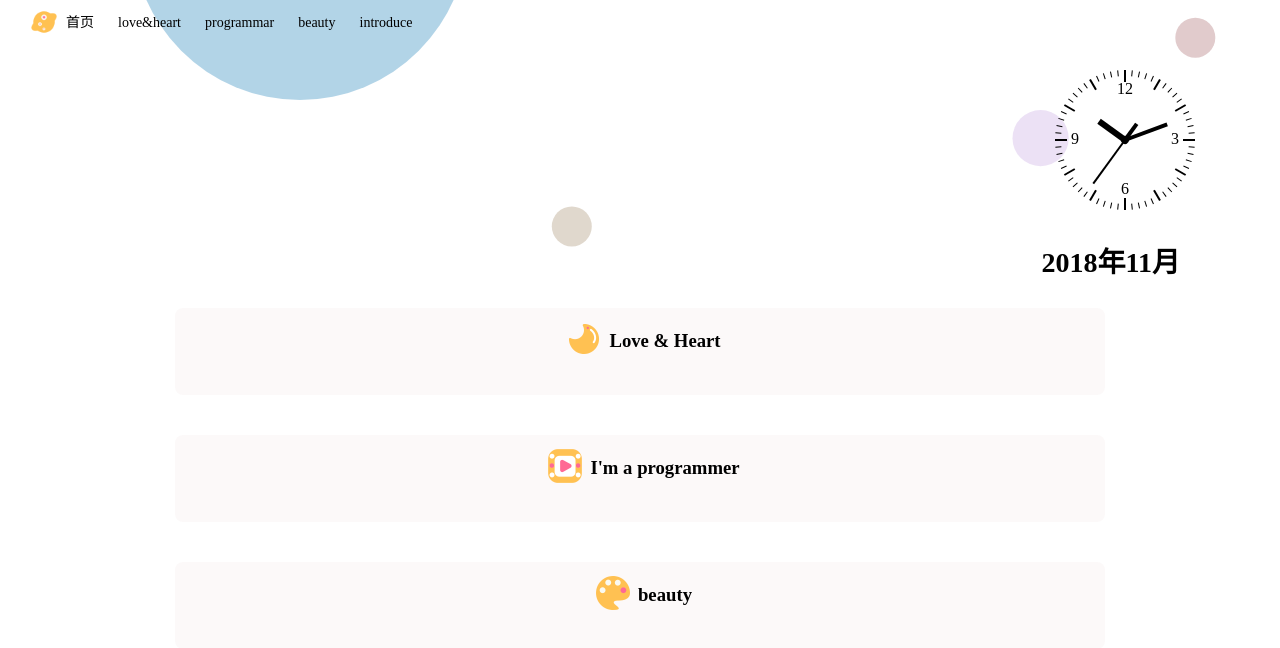
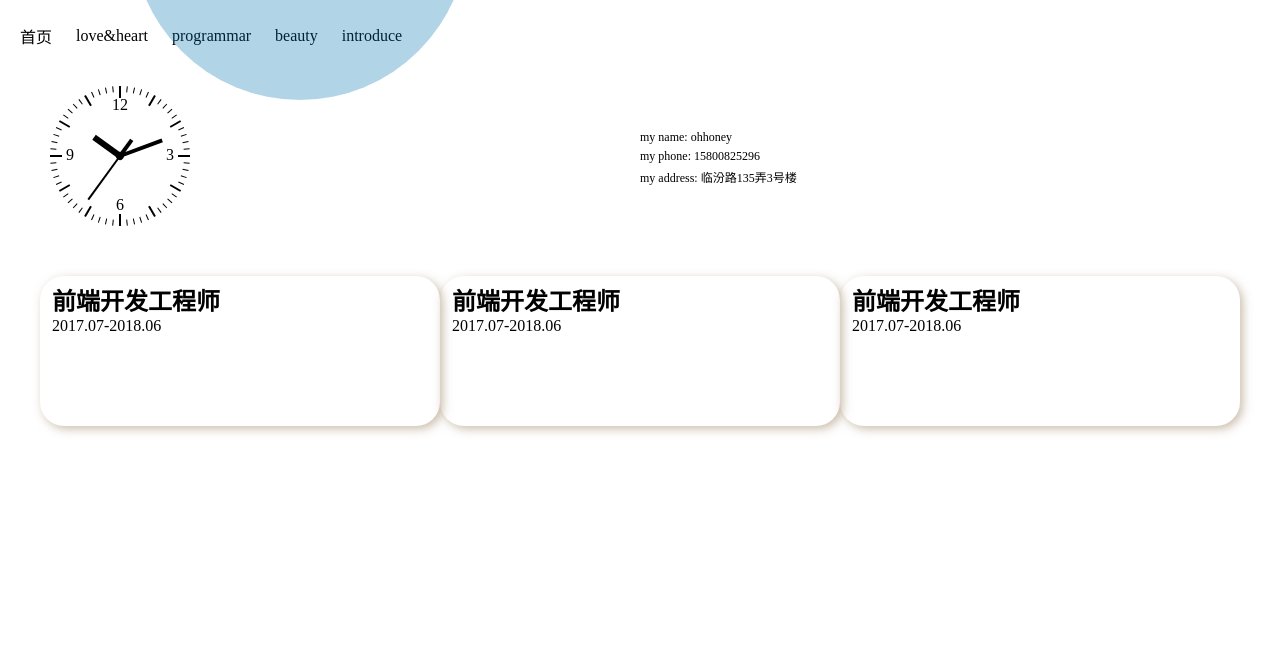
Before and after one commit to OHHONEY/doubleworld, a Vue app: page /#/home in a window 1280 px wide. Shown: the top 648 px of the page. Built offline with nearby package versions, Linux system fonts and the light colour scheme.

Commit message:
加入babel,更新主页

```diff
--- a/package.json
+++ b/package.json
@@ -12,7 +12,8 @@
 	"license": "ISC",
 	"devDependencies": {
 		"babel-core": "^6.26.3",
-		"babel-loader": "^8.0.4",
+		"babel-loader": "^7.1.5",
+		"babel-preset-env": "^1.7.0",
 		"clean-webpack-plugin": "^1.0.0",
 		"css-loader": "^1.0.1",
 		"file-loader": "^2.0.0",
--- a/src/App.vue
+++ b/src/App.vue
@@ -1,23 +1,22 @@
 <template>
 	<div class="app_root">
-        <!-- 背景（底色 和 圆）-->
+		<header>
+			<div class="canvas_background_box">
 				<canvas id="app_canvas"></canvas>
-        <!-- 背景上的浮动的星星  在小范围内移动-->
-        <!-- <canvas id="stars_canvas"></canvas> -->
-        <!-- 导航 -->
+			</div>
 			<ul>
 				<li v-for="(item, i) in navs" :key="i" class="nav_item">{{item}}</li>
 			</ul>
-        <!-- 当前日期 -->
-        <div class="content">
+			<pointer-clock />
+		</header>
+        <div class="router-view-box">
+            <router-view></router-view>
+        </div>
+
 		<!-- <transition name="bounce" appear-active-class="animated fadeInLeft delay-3s"
                 enter-active-class="animated fadeInLeft">
                 <h1 v-show="ifanimate">{{new Date().getDate()}}</h1>
             </transition> -->
-            <pointer-clock/>
-            <h2>{{new Date().getFullYear() + '年' + Number(new Date().getMonth() + 1) + '月'}}</h2>
-            <router-view></router-view>
-        </div>
 	</div>
 </template>
 
@@ -33,8 +32,7 @@ import pointerClock from './component/pointerClock/pointerClock.vue'
 				context: {},
 				temp: 0, //记录上下左右移动
 				MAX_STAR_NUMBER: 100, // 页面星星数
-                round: [
-                    {
+				round: [{
 						color: 'rgba(154,125,91,0.3)'
 					},
 					{
@@ -77,22 +75,22 @@ import pointerClock from './component/pointerClock/pointerClock.vue'
 				// 画背景圆 (顶部半圆)
 				context.fillStyle = 'rgba(0,112,174,0.3)';
 				context.beginPath();
-                context.arc(300, -68, 168, 0, Math.PI*2, true);
+				context.arc(300, -68, 168, 0, Math.PI * 2, true);
 				context.closePath();
 				context.fill();
 
 				// 画随机半径圆 （20 - 100）
-                this.round.map( item => {
-                    item.R = Math.random() * 100;
-                    item.R = item.R < 20 ? 20 : item.R; //圆的随机半径 (20-100)
-                    item.X = Math.random() * app_canvas.width;
-                    item.Y = Math.random() * app_canvas.height;
-                    context.fillStyle = item.color;
-                    context.beginPath();
-                    context.arc(item.X, item.Y, item.R, 0, Math.PI*2, true);
-                    context.closePath();
-                    context.fill();
-                });
+				// this.round.map(item => {
+				// 	item.R = Math.random() * 100;
+				// 	item.R = item.R < 20 ? 20 : item.R; //圆的随机半径 (20-100)
+				// 	item.X = Math.random() * app_canvas.width;
+				// 	item.Y = Math.random() * app_canvas.height;
+				// 	context.fillStyle = item.color;
+				// 	context.beginPath();
+				// 	context.arc(item.X, item.Y, item.R, 0, Math.PI * 2, true);
+				// 	context.closePath();
+				// 	context.fill();
+				// });
 
 			},
 			draw_starts() {
@@ -104,8 +102,8 @@ import pointerClock from './component/pointerClock/pointerClock.vue'
 				//画小星星
 				// 0 ~ 100
 				let start_index = 0;
-                while(start_index < this.MAX_STAR_NUMBER) {
-                    start_index ++;
+				while (start_index < this.MAX_STAR_NUMBER) {
+					start_index++;
 					this.stars[start_index] = {
 						star_x: Math.random() * stars_canvas.width,
 						star_y: Math.random() * stars_canvas.height,
@@ -113,7 +111,8 @@ import pointerClock from './component/pointerClock/pointerClock.vue'
 					}
 					context.fillStyle = 'rgb(191,155,222)';
 					context.beginPath();
-                    context.arc(this.stars[start_index].star_x, this.stars[start_index].star_y, this.stars[start_index].start_r, 0, Math.PI*2, true);
+					context.arc(this.stars[start_index].star_x, this.stars[start_index].star_y, this.stars[start_index].start_r, 0,
+						Math.PI * 2, true);
 					context.closePath();
 					context.fill();
 				}
@@ -128,8 +127,7 @@ import pointerClock from './component/pointerClock/pointerClock.vue'
 					if (this.temp % 2 == 0) {
 						item.star_y -= Math.random() / 5;
 						item.star_x += Math.random() / 5;
-                    }
-                    else {
+					} else {
 						item.star_y += Math.random() / 5;
 						item.star_x -= Math.random() / 5;
 					}
@@ -139,7 +137,7 @@ import pointerClock from './component/pointerClock/pointerClock.vue'
 				for (var i in this.stars) {
 					context.fillStyle = 'rgb(191,155,222)';
 					context.beginPath();
-                    context.arc(this.stars[i].star_x, this.stars[i].star_y, this.stars[i].start_r, 0, Math.PI*2, true);
+					context.arc(this.stars[i].star_x, this.stars[i].star_y, this.stars[i].start_r, 0, Math.PI * 2, true);
 					context.closePath();
 					context.fill();
 				}
@@ -149,26 +147,24 @@ import pointerClock from './component/pointerClock/pointerClock.vue'
 			// 事件代理
 			eventAgent() {
 				let fatherElement = document.getElementById('stars_canvas');
-                fatherElement.addEventListener('click', (event)=>{
+				fatherElement.addEventListener('click', (event) => {
 					let e = event || window.event;
 					let targetElement = e.target || e.srcElement; // e.srcElement: IE的目标事件
 					if (targetElement) {
 						alert(targetElement)
 					}
-                },false)
+				}, false)
 			}
 
 		},
 		mounted() {
 			this.initCanvas();
 			this.draw_background();
-            // this.draw_starts();
-            // this.animate();
 			this.$router.push('/home');
 			// this.eventAgent();
 			setTimeout(() => {
 				this.ifanimate = true
-            },1000)
+			}, 1000)
 		}
 	};
 
@@ -179,44 +175,48 @@ import pointerClock from './component/pointerClock/pointerClock.vue'
 		font-family: "louisvillepoet";
 		src: url("./asset/font/louisvillepoet-regular.ttf");
 	}
+
 	p {
 		font-family: 'louisvillepoet';
 		font-size: 24px;
 	}
+
 	.app_root {
 		width: 100%;
 		height: 100%;
-		.avtar-text {
-			padding: 16px 6px;
-			font-family: "louisvillepoet";
-			font-size: 24px;
 	}
-        ul {
+
+	header {
+		padding: 16px 20px;
+
+		.canvas_background_box {
 			position: absolute;
 			top: 0;
 			left: 0;
-            height: 36px;
-            line-height: 36px;
+		}
+
+		ul {
             list-style: none;
-            margin: 4px 26px;
-            padding-left: 16px;
+            z-index: 1;
+
 			.nav_item {
 				display: inline-block;
-                font-size: 14px;
-                margin-left: 24px;
+				padding: 8px 0px;
+				vertical-align: middle;
+				font-size: 16px;
+                margin-right: 24px;
+                &:last-child {
+                    margin-right: 0;
+                    // 最后一个li之后没有其他li, parents盒子已经设置了左右内边距
                 }
             }
-        ul::before {
-            content: '';
-            position: absolute;
-            top: 0;
-            left: 0;
-            background-image: url('./asset/imgs/star.png');
-            background-size: cover;
-            background-repeat: no-repeat;
-            height: 36px;
-            width: 36px;
+
 		}
+	}
+
+
+
+
 
 	.content {
 		position: absolute;
@@ -226,11 +226,13 @@ import pointerClock from './component/pointerClock/pointerClock.vue'
 		margin: 40px auto;
 		padding: 0 20px;
 		background: rgba(0, 0, 0, 0);
+
 		h1 {
 			float: right;
 			margin-right: 80px;
 			font-size: 64px;
 		}
+
 		h2 {
 			clear: both;
 			float: right;
@@ -239,6 +241,5 @@ import pointerClock from './component/pointerClock/pointerClock.vue'
 			margin-bottom: 28px;
 		}
 	}
-	}
 
 </style>
--- a/src/component/pointerClock/pointerClock.vue
+++ b/src/component/pointerClock/pointerClock.vue
@@ -2,9 +2,14 @@
 	<!-- 此文件在h5页面绘制指针时钟  -->
 	<!-- 指针时钟有时针、分针和秒针 长度固定  分针和秒针等长 分针和时针等宽 秒针较细-->
 	<div id="pointer-clock">
-		<canvas id="clock-canvas" width="200" height="200" style="float: right; margin-right: 35px">
+		<canvas id="clock-canvas" width="200" height="200">
 			<!-- 先绘制静态表盘 绘制静态时针（根据系统时间） -->
 		</canvas>
+        <div class="introduction">
+            <p>my name: ohhoney</p>
+            <p>my phone: 15800825296</p>
+            <p>my address: 临汾路135弄3号楼</p>
+        </div>
 	</div>
 </template>
 
@@ -144,8 +149,17 @@
 </script>
 
 <style lang="less" scoped>
-.clock-canvas {
-    float: right;
-    margin-right: 35px;
+#pointer-clock {
+    position: relative;
+}
+.introduction {
+    position: absolute;
+    top: 50%;
+    left: 50%;
+    transform: translateX(0) translateY(-50%);
+    p {
+        font-size: 12px;
+        margin: 4px 0; //利用BFC
+    }
 }
 </style>
--- a/src/index.html
+++ b/src/index.html
@@ -14,8 +14,8 @@
 		}
 
 		body {
-			width: 100vw;
-			height: 100vh;
+			width: 100vw; /*视宽*/
+			height: 100vh; /*视高*/
 			/* background-color: rgb(72, 32, 42); */
 		}
 	</style>
--- a/src/main.js
+++ b/src/main.js
@@ -2,7 +2,10 @@ import Vue from 'vue';
 import root from './App.vue';
 import router from './router';
 import animate from 'animate.css'
+
 Vue.use(animate)
+// https://daneden.github.io/animate.css/
+// css3动画库
 
 new Vue({
     router,
--- a/src/pages/homepage/home.vue
+++ b/src/pages/homepage/home.vue
@@ -1,13 +1,33 @@
 <template>
-	<div class="home" id="home-events">
-		<!-- 大事记 -->
-		<transition-group name='events' tag="p">
+	<!-- 以卡片形式展示的数据 -->
+	<div class="home">
+		<!-- 个人工作经历 -->
+		<!-- 层叠的盒子 -->
+
+		<div class="flex_box">
+			<div class="work_experience_card" @click.prevent="front($event)" style="{background-color: 'rgb(154, 125, 91)'}">
+				<h2>前端开发工程师</h2>
+				<!-- time -->
+				<p>2017.07-2018.06</p>
+			</div>
+			<div class="work_experience_card" @click.prevent="front($event)" style="{background-color: 'rgb(191,155,222)'}">
+				<h2>前端开发工程师</h2>
+				<!-- time -->
+				<p>2017.07-2018.06</p>
+			</div>
+			<div class="work_experience_card" @click.prevent="front($event)" style="{background-color: 'rgb(157,84,86)'}">
+				<h2>前端开发工程师</h2>
+				<!-- time -->
+				<p>2017.07-2018.06</p>
+			</div>
+		</div>
+		<!-- <transition-group name='events' tag="p">
 			<div v-for="(mine, i) in mines" :key="i" class="event">
                 <img :src="mine.icon">
 				<h3>{{mine.theme}}</h3>
 				<p>{{mine.content}}</p>
 			</div>
-		</transition-group>
+		</transition-group> -->
 	</div>
 </template>
 
@@ -17,10 +37,21 @@
 			return {
 				usersInfo: [],
 				events: [],
-                mines: [
-                    {theme: 'Love & Heart', content: '', icon: require('../../asset/imgs/moon.png')},
-                    {theme: `I'm a programmer`, content: '', icon: require('../../asset/imgs/movie.png')},
-                    {theme: 'beauty', content: '', icon: require('../../asset/imgs/art.png')}
+				mines: [{
+						theme: 'Love & Heart',
+						content: '',
+						icon: require('../../asset/imgs/moon.png')
+					},
+					{
+						theme: `I'm a programmer`,
+						content: '',
+						icon: require('../../asset/imgs/movie.png')
+					},
+					{
+						theme: 'beauty',
+						content: '',
+						icon: require('../../asset/imgs/art.png')
+					}
 				]
 			}
 		},
@@ -50,6 +81,13 @@
 			// 点击歌曲标签 播放歌曲 并且阻止父节点触发事件
 			playMusic() {
 				console.log(document)
+			},
+			front(event) {
+				// alert(event.target.name)
+				console.log(event.target.style);
+                event.target.style.width = '50%';
+                event.target.style.zIndex = 1;
+
 			}
 		},
 		mounted() {
@@ -78,10 +116,6 @@
 	}
 
 	.home {
-		clear: both;
-		width: 75%;
-		margin: 0 auto;
-		border-radius: 24px;
 
 		.event {
 			background: rgba(239, 222, 222, 0.2);
@@ -90,13 +124,16 @@
 			padding: 6px 10px;
 			border-radius: 8px;
 			text-align: center;
+
 			p {
 				padding: 10px;
 			}
+
 			img {
 				height: 50px;
 				width: auto;
 			}
+
 			h3 {
 				display: inline-block;
 				transform: translateY(-17px);
@@ -113,4 +150,21 @@
 		}
 	}
 
+	.flex_box {
+		padding: 0 40px;
+		display: flex;
+		flex-direction: row;
+	}
+
+	.work_experience_card {
+		padding: 6px 12px;
+		flex-grow: 1;
+		flex-shrink: 0;
+		height: 150px;
+		// width: 30%;
+		// background-color: rgba(154, 125, 91);
+		border-radius: 24px;
+		box-shadow: 3px 3px 10px rgba(154, 125, 91, 0.5);
+	}
+
 </style>
--- a/webpack.config.js
+++ b/webpack.config.js
@@ -46,6 +46,10 @@ module.exports = {
 			use: [
 				'file-loader'
 			]
-		}]
+		}, {
+            test: /\.js$/,
+            exclude: /node_modules/,
+            loader: 'babel-loader'
+        }]
 	}
 }
```
Also changed, not shown: .babelrc (added), 2 other files (tests, documents, lock files or other folders). Lines whose indentation alone changed are shown as unchanged.
